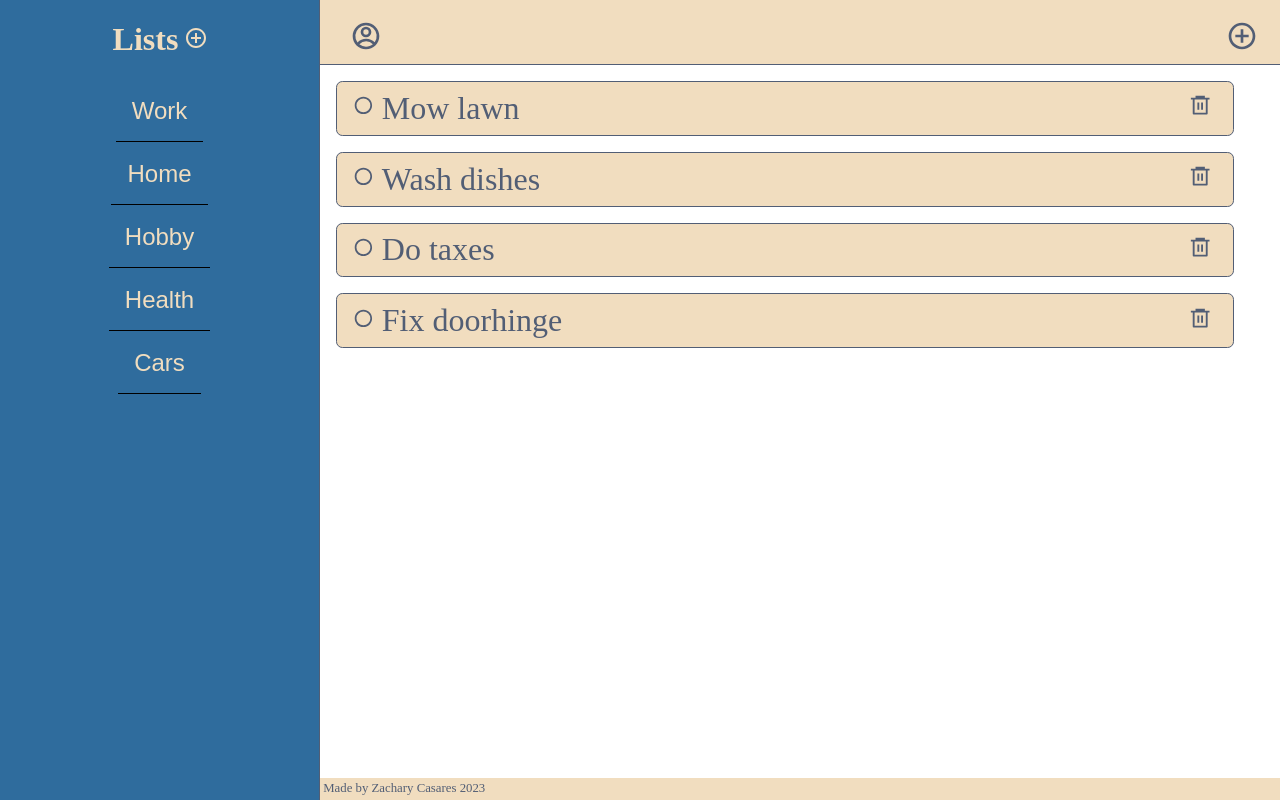
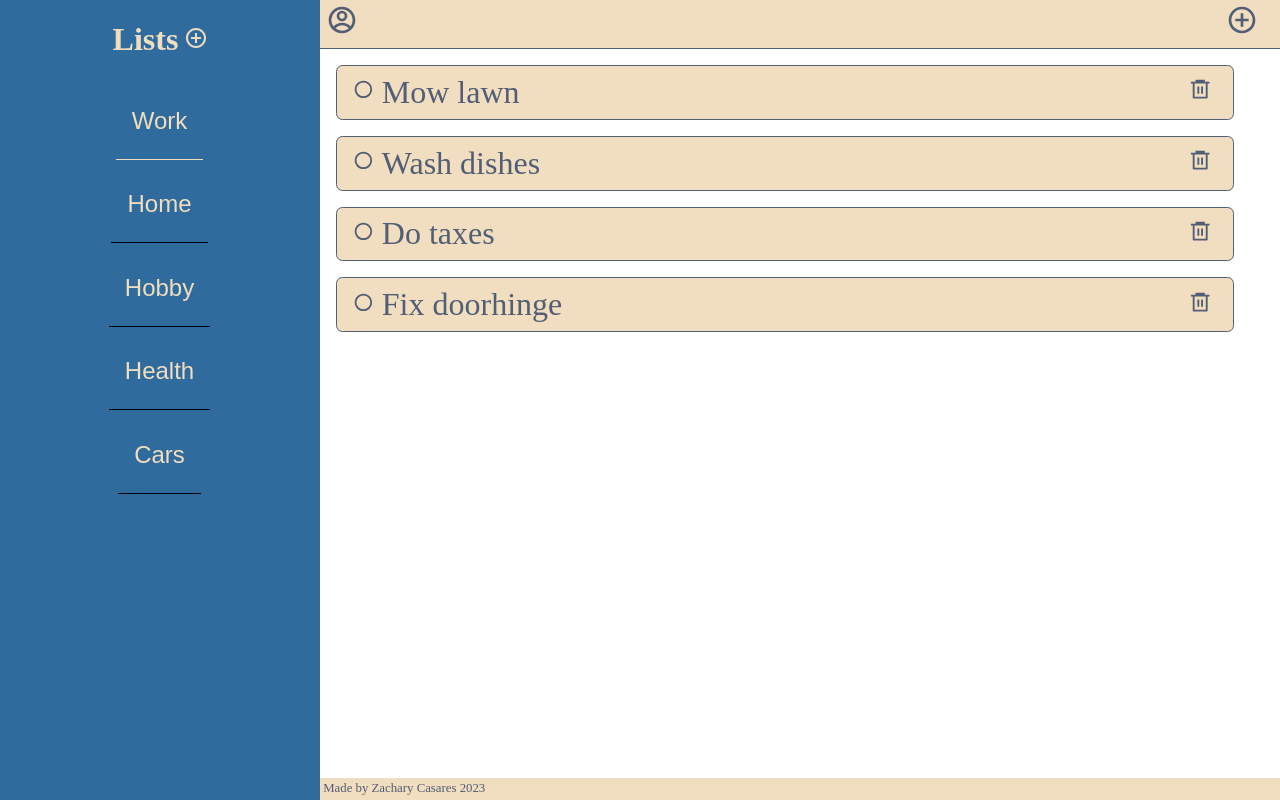
Before and after one commit to zach28attack/TodoList, a React (Vite) app in the folder client/: page / in a window 1280 px wide. Built offline with nearby package versions, Linux system fonts and the light colour scheme.

Commit message:
add active underline class to active collection

```diff
--- a/client/src/App.jsx
+++ b/client/src/App.jsx
@@ -61,6 +61,7 @@ function App() {
         collectionsArray={collections}
         onCollectionSelect={selectCollectionHandler}
         submitCollection={submitCollectionHandler}
+        activeCollection={activeCollection}
       />
       <List items={activeCollection.items} onDeleteItem={deleteListItemHandler} submitHandler={addListItemHandler} />
     </div>
--- a/client/src/components/collection/Collection.jsx
+++ b/client/src/components/collection/Collection.jsx
@@ -5,7 +5,10 @@ function Collection(props) {
     props.onCollectionSelect(props.name);
   };
   return (
-    <button onClick={clickHandler} className={Class.button}>
+    <button
+      onClick={clickHandler}
+      className={`${Class.button} ${props.activeCollection.name === props.name ? Class.active : ""}`}
+    >
       <p className={Class.name}>{props.name}</p>
     </button>
   );
--- a/client/src/components/collection/Collection.module.css
+++ b/client/src/components/collection/Collection.module.css
@@ -1,10 +1,7 @@
 .name {
-  padding: 1rem;
-  margin: 0 2rem;
   display: flex;
   flex-direction: column;
   font-size: 1.5rem;
-  border-bottom: solid 1px black;
   justify-content: center;
 }
 .button {
@@ -12,7 +9,16 @@
   border: none;
   color: #f1ddbf;
   font-size: 1.4rem;
+  border-bottom: solid 1px black;
+  padding: 0 1rem;
+  margin: 0.2rem 0;
 }
 .button:hover {
   color: #f1ddbfb1;
 }
+.button:active {
+  color: #f1ddbf;
+}
+.active {
+  border-bottom: solid 1px #f1ddbf;
+}
--- a/client/src/components/collection/Collections.jsx
+++ b/client/src/components/collection/Collections.jsx
@@ -27,7 +27,12 @@ function Collections(props) {
 
       <CollectionForm submitCollection={submitCollectionHandler} formVisible={formVisible} />
       {props.collectionsArray.map((collection) => (
-        <Collection name={collection.name} key={collection.name} onCollectionSelect={props.onCollectionSelect} />
+        <Collection
+          name={collection.name}
+          key={collection.name}
+          onCollectionSelect={props.onCollectionSelect}
+          activeCollection={props.activeCollection}
+        />
       ))}
     </div>
   );
--- a/client/src/components/list/ListHeader.module.css
+++ b/client/src/components/list/ListHeader.module.css
@@ -15,8 +15,6 @@
 .header {
   border-bottom: solid 0.1rem #525e75;
   height: 3rem;
-  padding-left: 1.5rem;
-  padding-top: 1rem;
   display: flex;
   justify-content: space-between;
   align-items: center;
--- a/client/src/components/utility/ListForm.module.css
+++ b/client/src/components/utility/ListForm.module.css
@@ -1,7 +1,6 @@
 .input {
   font-size: 2rem;
   font-family: inherit;
-  width: 100%;
   background-color: transparent;
   border: none;
   color: #525e75;
@@ -17,4 +16,5 @@
   display: flex;
   justify-content: space-between;
   align-items: center;
+  width: 100%;
 }
```
